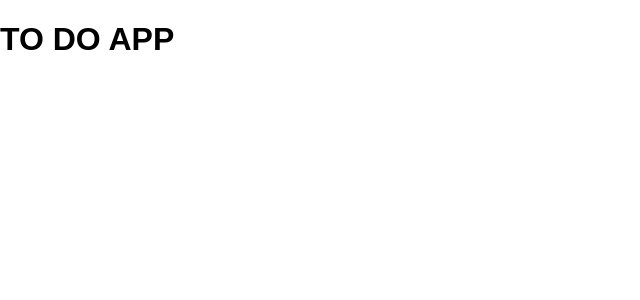
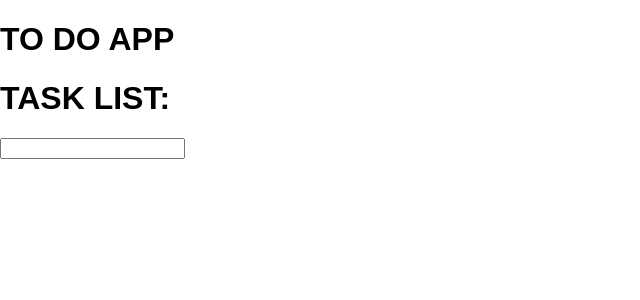
Before and after one commit to Svtucci/weekend-sql-to-do-react, a React (Create React App) app: page / in a window 1280 px wide. Shown: the top 300 px of the page, without its empty margins (0-640 px from the left). Built offline with nearby package versions, Linux system fonts and the light colour scheme.

Commit message:
added early components and form for submitting a task

```diff
--- a/package.json
+++ b/package.json
@@ -5,6 +5,7 @@
   "proxy": "http://localhost:5001",
   "dependencies": {
     "axios": "^0.19.2",
+    "express": "^4.18.2",
     "pg": "^8.2.1",
     "react": "^18.2.0",
     "react-dom": "^18.2.0",
--- a/src/components/App/App.css
+++ b/src/components/App/App.css
@@ -2,8 +2,10 @@
   text-align: center;
 }
 
+
 .App-header {
   background-color: #222;
+  text-align: center;
   height: 70px;
   padding: 20px;
   color: white;
--- a/src/components/App/App.jsx
+++ b/src/components/App/App.jsx
@@ -1,10 +1,21 @@
-import {useState} from 'react';
+import {useState, useEffect} from 'react';
+import CompleteTask from '../CompleteTask/CompleteTask.jsx';
+import DeleteTask from '../DeleteTask/DeleteTask.jsx';
+import Header from '../Header/Header.jsx';
+import SubmitTask from '../SubmitTask/SubmitTask.jsx';
+
 
 function App () {
 
   return (
     <div>
       <h1>TO DO APP</h1>
+
+        <Header />
+        <SubmitTask />
+        {/* <CompleteTask />
+        <DeleteTask /> */}
+
     </div>
   );
 
--- /dev/null
+++ b/src/components/CompleteTask/CompleteTask.jsx
@@ -0,0 +1,12 @@
+// import React from 'react';
+
+// function CompleteTask() {
+
+//     return(
+
+//     );
+// }
+
+
+
+// export default CompleteTask;
--- /dev/null
+++ b/src/components/DeleteTask/DeleteTask.jsx
@@ -0,0 +1,12 @@
+// import React from 'react';
+
+// function DeleteTask() {
+
+//     return(
+
+//     );
+// }
+
+
+
+// export default DeleteTask;
--- /dev/null
+++ b/src/components/Header/Header.jsx
@@ -0,0 +1,14 @@
+import React from 'react';
+
+function Header() {
+
+    return(
+        <header>
+            <h1>TASK LIST:</h1>
+        </header>
+    );
+}
+
+
+
+export default Header;
--- /dev/null
+++ b/src/components/SubmitTask/SubmitTask.jsx
@@ -0,0 +1,16 @@
+import React from 'react';
+
+function SubmitTask() {
+
+    return(
+        <form onSubmit="submittask">
+            <input type="text"
+                   id="taskname"
+                   onChange={(e) => createtask(e.target.value)} />
+        </form>
+    );
+}
+
+
+
+export default SubmitTask;
```
Also changed, not shown: src/components/Header/Header.css (added), 2 other files (tests, documents, lock files or other folders).
